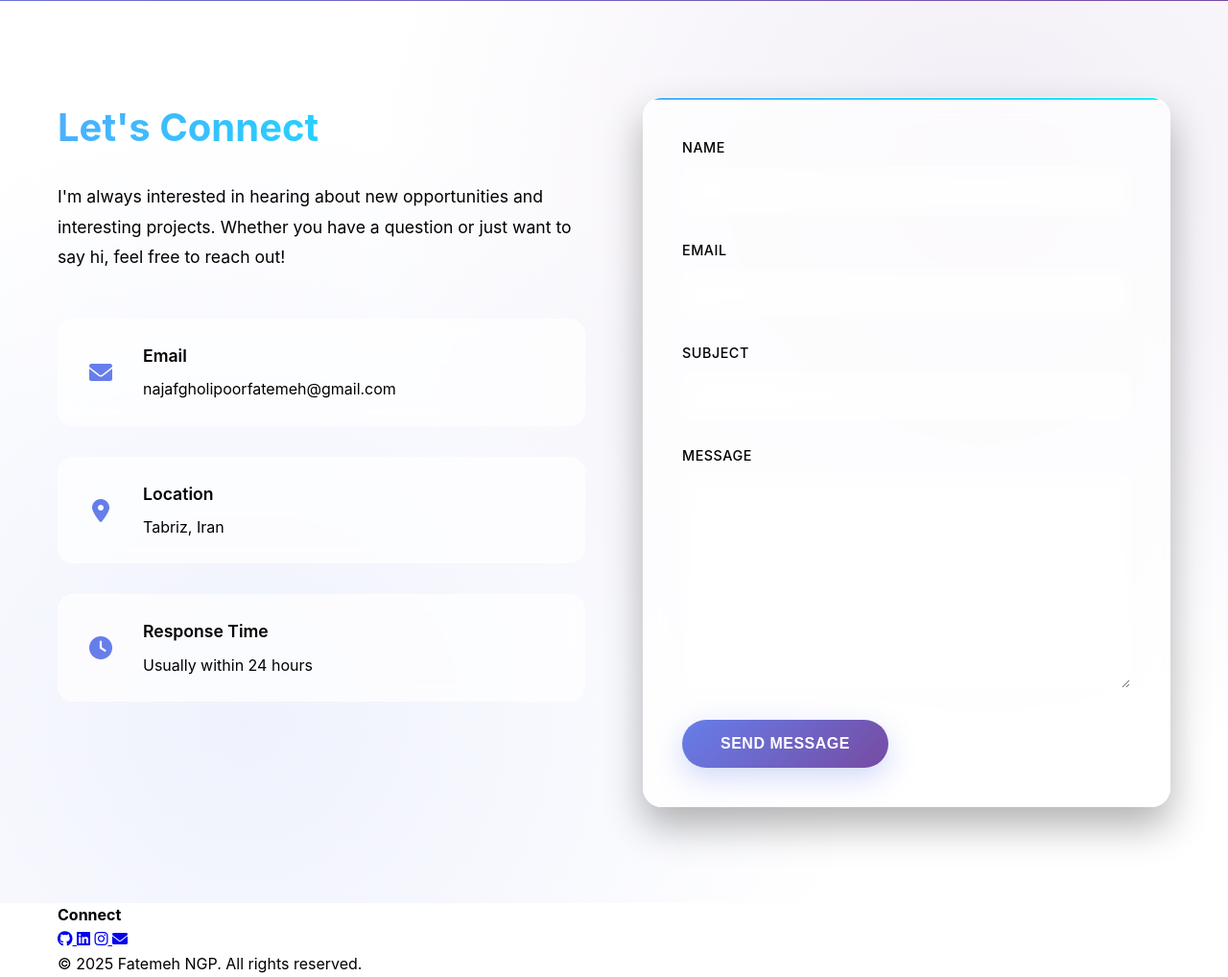
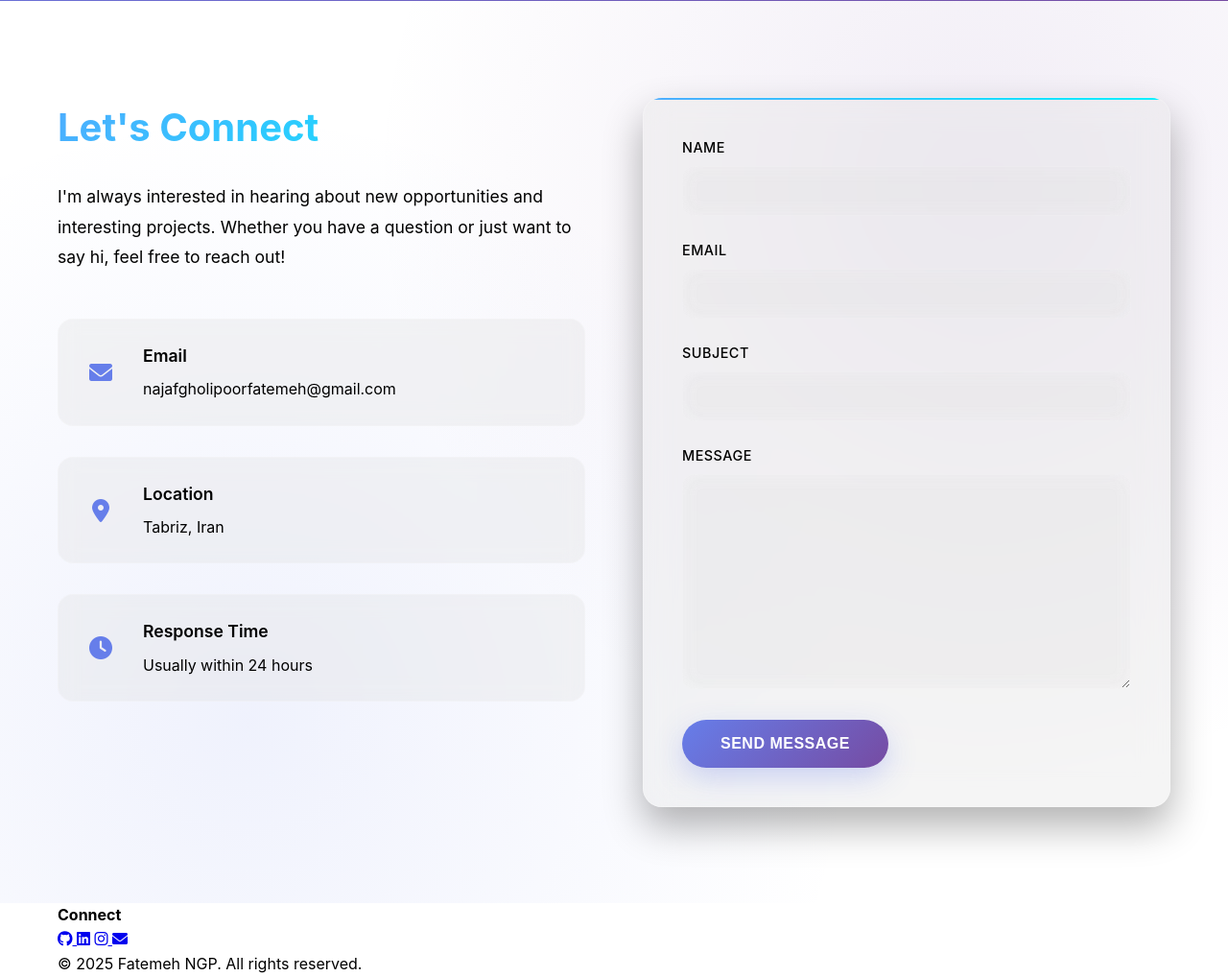
Before and after one commit to fatemeh-7ngp7/website, a Django app: page /en/contact/ in a window 1280 px wide. Shown: the part 479-1497 px from the top of the page at 96% size. Run offline with Django 4.2, Linux system fonts and the light colour scheme; some libraries are stand-ins or nearby versions.

Commit message:
updated --glass-bg to a lighter gray (from 250 to 220)

```diff
--- a/templates/portfolio/contact.html
+++ b/templates/portfolio/contact.html
@@ -10,7 +10,7 @@
         --secondary-gradient: linear-gradient(135deg, #f093fb 0%, #f5576c 100%);
         --accent-gradient: linear-gradient(135deg, #4facfe 0%, #00f2fe 100%);
         --dark-bg: var(--bg-primary);
-        --glass-bg: rgba(255, 255, 255, 0.7);
+        --glass-bg: rgba(220, 220, 220, 0.3);
         --glass-border: rgba(255, 255, 255, 0.2);
         --text-primary: var(--text-primary);
         --text-secondary: var(--text-secondary);
```
